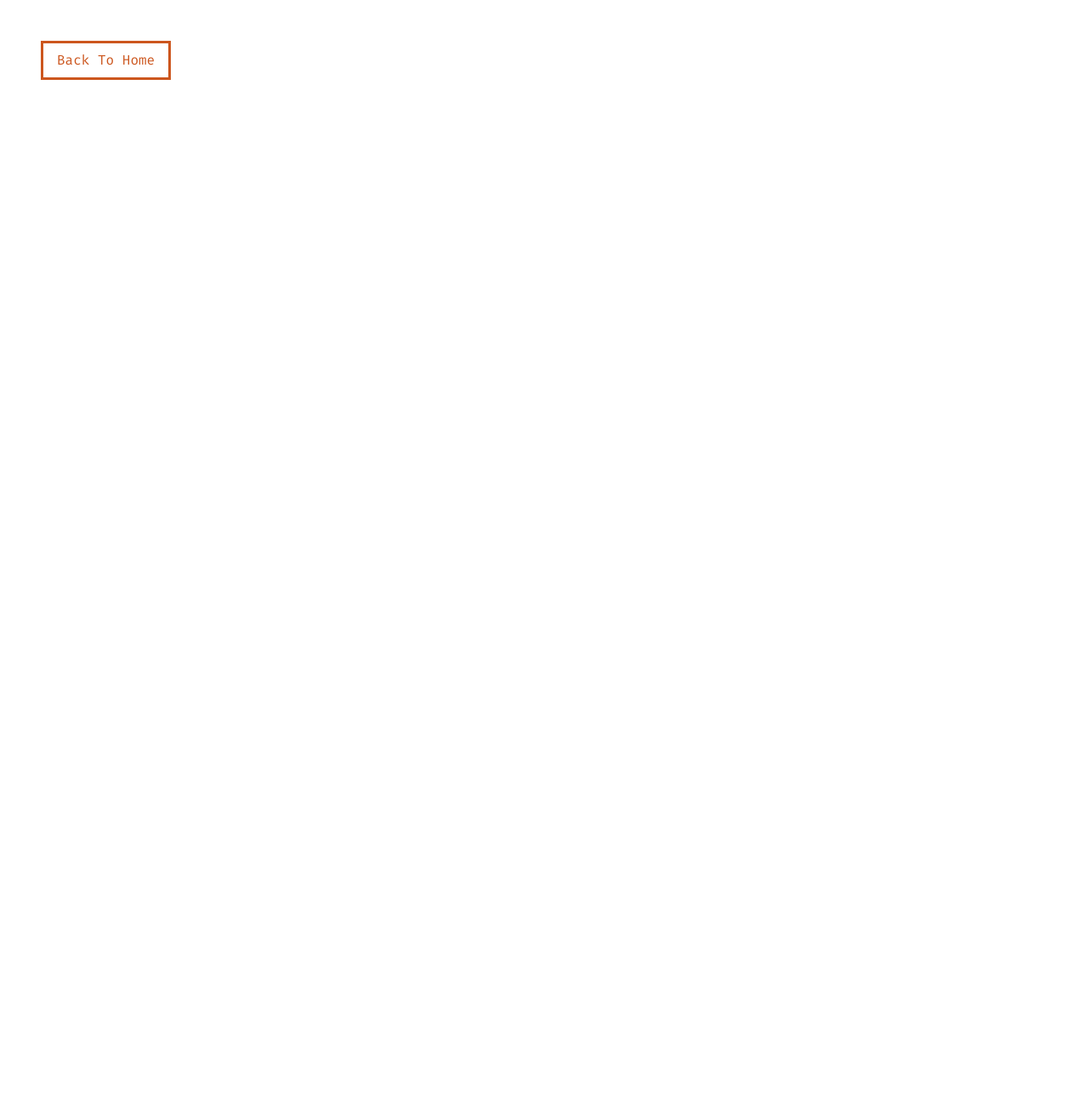
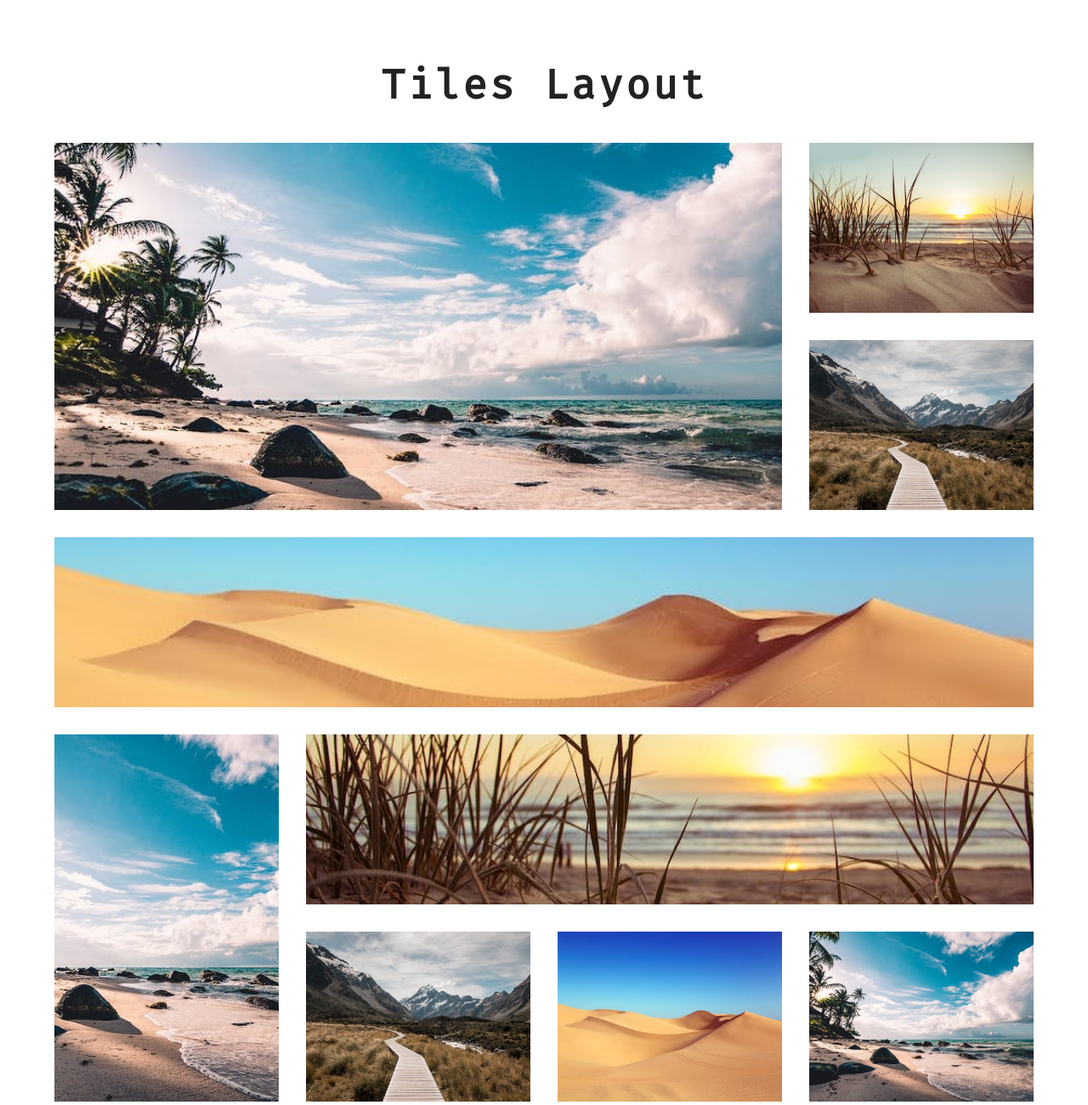
Before and after one commit to khaled-web/NavBarProject, a plain HTML site: page tiles.html in a window 1280 px wide. Shown: the top 1300 px of the page at 85% size. Before the commit the page ends 800 px from the top, so only its background shows below. Drawn offline with Linux system fonts and the light colour scheme.

Commit message:
tiles are physically completed.

```diff
--- a/style.css
+++ b/style.css
@@ -145,9 +145,7 @@ hero
   align-items: center;
 }
 
-.hero-banner{
-  /* text-align: center; */
-}
+
 
 .hero-banner p{
   width: 80%;
@@ -190,7 +188,7 @@ cards
 }
 
 .card{
-  border: 1px solid var(--darkGrey);
+  /* border: 1px solid var(--darkGrey); */
   margin-bottom: 3rem;
 }
 
@@ -256,3 +254,95 @@ cards
   display: grid;
   grid-column-gap: 2rem;
   grid-template-columns: repeat(auto-fill, minmax(268.5px,1fr));
+}
+
+
+
+/*
+=================
+Tiles
+=================
+*/
+
+.tiles{
+  padding: 4rem 0;
+}
+
+.tile h1{
+  text-align: center;
+}
+
+.tiles-center{
+  width: 90vw;
+  max-width: 1170px;
+  margin: 2rem auto;
+  display: grid;
+  grid-row-gap: 2rem;
+}
+
+@media screen and (min-width: 768px){
+  .tiles-center{
+    grid-template-columns: repeat(2, 1fr);
+    grid-column-gap: 2rem;
+  }
+}
+
+@media screen and (min-width: 992px){
+  .tiles-center{
+    grid-template-columns: repeat(3, 1fr);
+  }
+}
+
+@media screen and (min-width: 1170px){
+  .tiles-center{
+    grid-template-columns: repeat(4, 1fr);
+    grid-template-rows: repeat(5, 200px);
+    grid-template-areas:
+    'a a a b'
+    'a a a c'
+    'd d d d'
+    'e f f f'
+    'e g h l';
+  }
+
+  .tiles-img{
+    height: 100%;
+    object-fit: cover;
+  }
+
+  .tile-01{
+    grid-area: a;
+  }
+
+  .tile-02{
+    grid-area: b;
+  }
+
+  .tile-03{
+    grid-area: c;
+  }
+
+  .tile-04{
+    grid-area: d;
+  }
+
+  .tile-05{
+    grid-area: e;
+  }
+
+  .tile-06{
+    grid-area: f;
+  }
+
+  .tile-07{
+    grid-area: g;
+  }
+
+  .tile-08{
+    grid-area: h;
+  }
+
+  .tile-09{
+    grid-area: l;
+  }
+}
--- a/tiles.html
+++ b/tiles.html
@@ -11,7 +11,7 @@
 <link href="https://fonts.googleapis.com/css2?family=Fira+Code:wght@300;400&display=swap" rel="stylesheet">
 
  <!-- favicon -->
- <link rel="shortcut icon" href="./favicon92.ico" type="image/x-icon">
+ <link rel="shortcut icon" href="./favicon15.ico" type="image/x-icon">
 
  <!-- fontAwesome -->
  <link rel="stylesheet" href="./fontawesome-free-5.9.0-web/css/all.min.css">
@@ -21,6 +21,72 @@
 </head>
 
 <body>
+
+ <section class="tiles">
+
+  <div class="tile">
+   <h1>tiles layout</h1>
+  </div>
+
+  <div class="tiles-center">
+   <!-- single tile -->
+   <article class="tile-01">
+    <img class="tiles-img" src="./images/size-image-1.jpeg" alt="">
+   </article>
+   <!-- end of single tile -->
+
+   <!-- single tile -->
+   <article class="tile-02">
+    <img class="tiles-img" src="./images/size-image-2.jpeg" alt="">
+   </article>
+   <!-- end of single tile -->
+
+   <!-- single tile -->
+   <article class="tile-03">
+    <img class="tiles-img" src="./images/size-image-3.jpeg" alt="">
+   </article>
+   <!-- end of single tile -->
+
+   <!-- single tile -->
+   <article class="tile-04">
+    <img class="tiles-img" src="./images/size-image-4.jpeg" alt="">
+   </article>
+   <!-- end of single tile -->
+
+   <!-- single tile -->
+   <article class="tile-05">
+    <img class="tiles-img" src="./images/size-image-1.jpeg" alt="">
+   </article>
+   <!-- end of single tile -->
+
+   <!-- single tile -->
+   <article class="tile-06">
+    <img class="tiles-img" src="./images/size-image-2.jpeg" alt="">
+   </article>
+   <!-- end of single tile -->
+
+   <!-- single tile -->
+   <article class="tile-07">
+    <img class="tiles-img" src="./images/size-image-3.jpeg" alt="">
+   </article>
+   <!-- end of single tile -->
+
+   <!-- single tile -->
+   <article class="tile-08">
+    <img class="tiles-img" src="./images/size-image-4.jpeg" alt="">
+   </article>
+   <!-- end of single tile -->
+
+   <!-- single tile -->
+   <article class="tile-09">
+    <img class="tiles-img" src="./images/size-image-1.jpeg" alt="">
+   </article>
+   <!-- end of single tile -->
+  </div>
+
+ </section>
+
+
  <a href="index.html" class="btn">
   back to home
  </a>
```
Also changed, not shown: NavBar-StructureData.txt.
